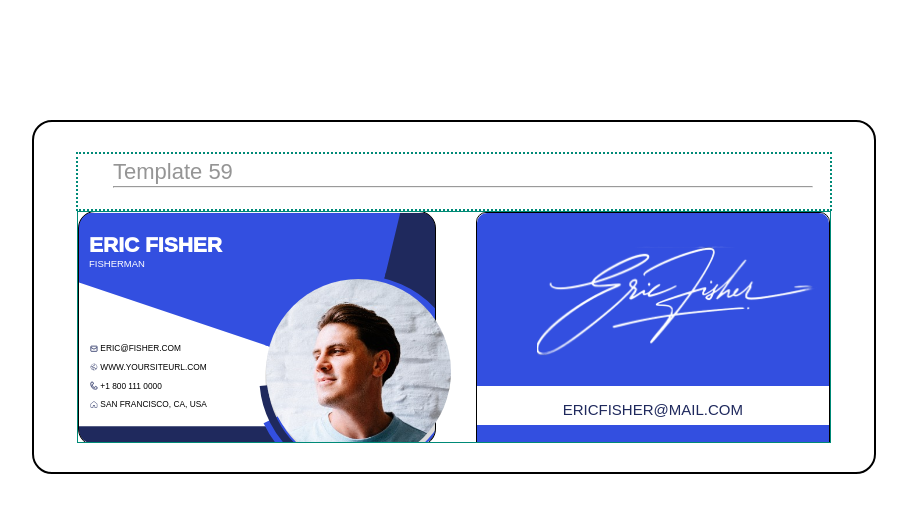
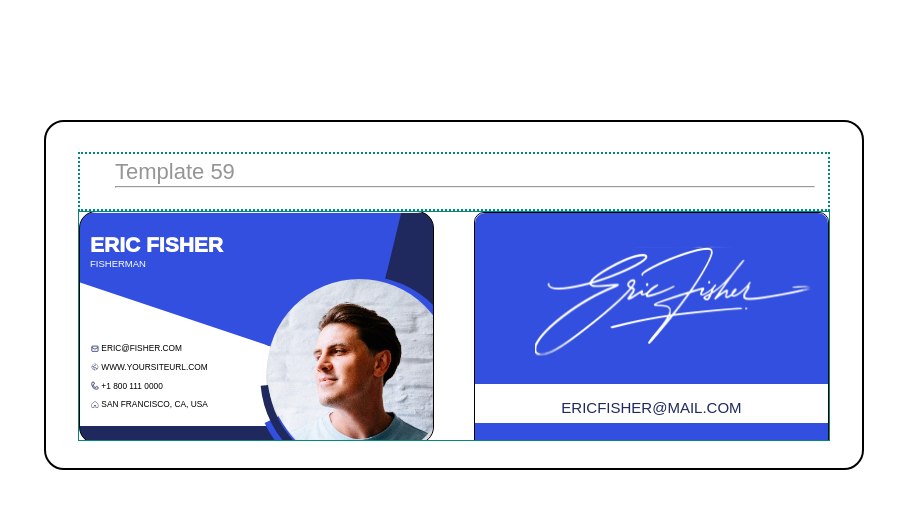
Before and after one commit to ksalikhova/Test-task, a plain HTML site: page index.html in a window 1280 px wide. Shown: the whole page, without its empty margins (186-1093 px from the left). Drawn offline with Linux system fonts and the light colour scheme.

Commit message:
photo corrected and added  box-sizing

```diff
--- a/index.html
+++ b/index.html
@@ -8,22 +8,22 @@
 </head>
 <body>
     <div style="padding: 30px 30px 30px 30px; margin-top:120px; margin-left: auto; margin-right: auto; border: 2px solid #000000; border-radius: 20px;
-      height: 290px; width: 780px;">
-        <div style="width: 752px;  margin-right: auto;margin-left: auto; border: 2px dotted; border-color:#008a77;">
-             <div style="width: 700px; height: 50px;">
+      height: 350px; width: 820px; box-sizing: border-box;">
+        <div style="width: 752px; box-sizing: border-box; margin-right: auto;margin-left: auto; border: 2px dotted; border-color:#008a77;">
+             <div style="width: 700px; box-sizing: border-box; height: 50px;">
                 <p style="font-family: Arial, Helvetica, sans-serif; font-size: 22px; font-weight: 400px; ; color: #959595; margin-top: 5px; margin-left: 5%;">
                         Template 59
                 </p>
                 <hr style=" width: 698px; margin: -3% 5% 5% 5%; ">
             </div>
         </div>
-        <div style="width: 752px; height: 230.35px; display: flex; border:1px solid #008a77; margin-left: auto; margin-right: auto; overflow: hidden; ">
-            <div style="width: 356px; height: 233.35px; margin-top: -1px; border: 1px solid #000000; border-radius: 17px; float: left; background-image: url('svg/cardbackground.svg');">
+        <div style="width: 752px; box-sizing: border-box; height: 230.35px; display: flex; border:1px solid #008a77; margin-left: auto; margin-right: auto; overflow: hidden; ">
+            <div style="width: 356px; height: 233.35px; box-sizing: border-box; margin-top: -1px; border: 1px solid #000000; border-radius: 17px; float: left; background-image: url('svg/cardbackground.svg'); overflow: hidden;">
                 <div style="margin-left: 10px;">
                     <p style="font-family: Arial, Helvetica, sans-serif; font-size: 21px; font-weight: 1000; color:#ffffff;">ERIC FISHER</p>
                     <p style="font-family: Arial, Helvetica, sans-serif; font-size: 9.5px; margin-top: -20px; color: #ffffff;">FISHERMAN</p>
                 </div>
-                <div style="display: flex; margin-top: 70px; margin-left: 10px;">
+                <div style="display: flex; margin-top: 70px; margin-left: 10px; box-sizing: border-box;">
                     <table style=" font-family: Arial, Helvetica, sans-serif; font-size: 8.34px; line-height: 0; border-collapse: collapse;">
                         <tr>
                             <td><img style="float: left; width: 8.34px;" src="svg/mail.svg" alt="mail"/></td>
@@ -45,18 +45,18 @@
                 </div>
                 <img style="border-radius: 500px; width: 185px; margin-top: -135px; margin-left: 187px;" src="images/userphotocopy.png" alt="userphoto"/>
             </div>
-            <div style="width: 40px">
+            <div style="width: 40px; box-sizing: border-box;">
             </div>
-            <div style="width: 356px; height: 230.35px; border: 1px solid black; border-radius: 10px 10px 0 0">
-                <div style="height: 75%; width: 100%; background-color: #334FE0; border-radius: 10px 10px 0 0;">
+            <div style="width: 356px; height: 230.35px; box-sizing: border-box; border: 1px solid black; border-radius: 10px 10px 0 0">
+                <div style="height: 75%; width: 100%; box-sizing: border-box; background-color: #334FE0; border-radius: 10px 10px 0 0;">
                     <img style="margin-top:33px; margin-left: 60px;" src="images/signature.png" alt="signature" width="80%"/>
                 </div>
-                <div style="height: 17%; width: 100%; background-color: #ffffff; overflow: hidden;">
+                <div style="height: 17%; width: 100%; box-sizing: border-box; background-color: #ffffff; overflow: hidden;">
                     <p style="font-family: Arial, Helvetica, sans-serif; font-size: 15px; color: #1F295D; text-align: center;">
                         ERICFISHER@MAIL.COM
                     </p>
                 </div>
-                <div style="height: 8%; width: 100%; background-color: #334FE0;"></div>
+                <div style="height: 8%; width: 100%; box-sizing: border-box; background-color: #334FE0;"></div>
             </div>
         </div>
     </div>
```
